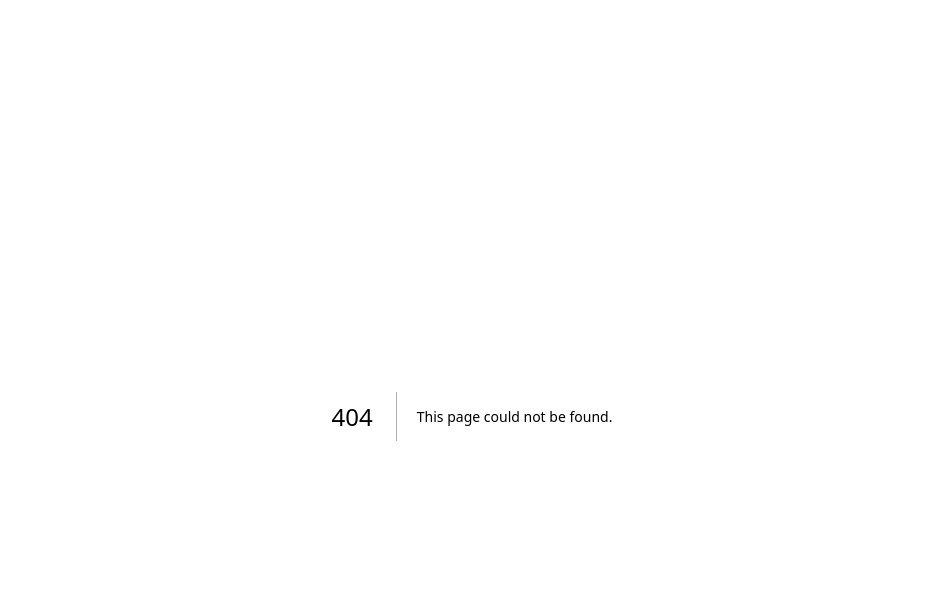
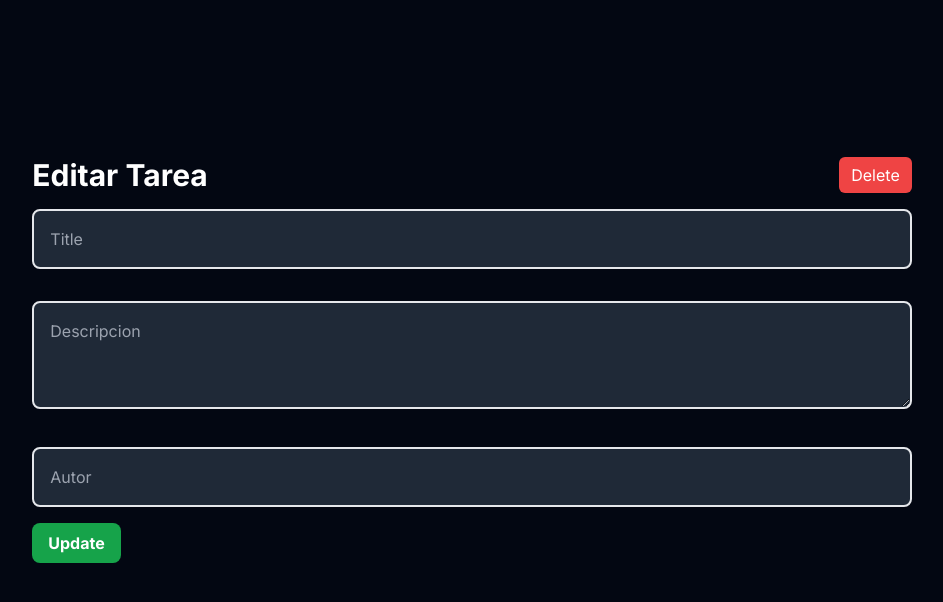
Before and after one commit to Jaal97/nextjs-mongodb-tasks, a Next.js app: page /tasks/1 in a window 1280 px wide. Before the commit this address had no page. Shown: the top 602 px of the page, without its empty margins (168-1111 px from the left). Built offline with nearby package versions, Linux system fonts and the light colour scheme; no server answers; the database is empty.

Commit message:
Agreganda la opcion de actualizar tareas

```diff
--- a/src/app/api/tasks/[id]/route.js
+++ b/src/app/api/tasks/[id]/route.js
@@ -1,6 +1,6 @@
 import { NextResponse } from "next/server";
 import { connectDB } from "/src/utils/mongoose";
-import Task from "@/models/Task";
+import Task from "/src/models/Task";
 
 export async function GET(request, {params}){
 
--- a/src/app/tasks/new/page.tsx
+++ b/src/app/tasks/new/page.tsx
@@ -1,7 +1,8 @@
 "use client"
-import { ChangeEvent, FormEvent} from "react";
+import { ChangeEvent, FormEvent, useEffect} from "react";
 import { useState } from "react";
-import { useRouter } from "next/navigation";
+import { useRouter, useParams } from "next/navigation";
+
 
 function FormPage(){
     const [newTask, setNewTask] = useState({
@@ -11,6 +12,21 @@ function FormPage(){
     });
 
     const router = useRouter()
+
+    //Para los parametros que llegan por la URL
+    const params = useParams()
+
+
+    const getTask = async () => {
+        const res = await fetch(`/api/tasks/${params.id}`)
+        const data = await res.json()
+        setNewTask({
+            tittle: data.tittle,
+            description: data.description,
+            autor: data.autor
+        })
+    }
+
 
     const createTask = async () => {
        try {
@@ -24,7 +40,7 @@ function FormPage(){
             const data = await res.json()
             if (res.status == 200){
                 router.push('/')
-                // router.refresh()
+                router.refresh()
 
             }
             console.log(data)
@@ -33,10 +49,55 @@ function FormPage(){
        }
     }
 
+
+    const updateTask = async () => {
+       try {
+            const res = await fetch(`/api/tasks/${params.id}`, {
+                method: "PUT",
+                body: JSON.stringify(newTask),
+                headers:{
+                    "Content-Type": "application/json",
+                }
+            })
+        const data = await res.json();
+        router.push('/')
+        router.refresh()
+       } catch (error) {
+            console.log(error)
+       }
+
+    };
+
+
+    const handleDelete = async () => {
+        if(
+            window.confirm("¿Estas seguro de eliminar esta tarea?"))
+            {
+                try {
+                    const res = await fetch(`/api/tasks/${params.id}`, {
+                        method: "DELETE"
+                    })
+                    router.push('/')
+                    router.refresh()
+                } catch (error) {
+                    console.log(error)
+                }
+            }
+
+    };
+
+
     const handleSubmit = async (e: FormEvent) => {
         e.preventDefault()
-        console.log(newTask)
-        await createTask()
+        if(!params.id){
+            await createTask()
+        }else{
+            updateTask()
+        }
+
+
+
+
         // const res = await fetch('/api/tasks/',{
         //     method: "POST",
         //     body: JSON.stringify(newTask)
@@ -49,13 +110,37 @@ function FormPage(){
         setNewTask({... newTask, [e.target.name]: e.target.value})
     }
 
+    //Comprobar que al momento de cargar este componente vengan sus parametros
+    useEffect(() =>{
+
+        if(params.id){
+            getTask()
+        }
+
+    }, [])
 
     return(
         <div className="h-[calc(100vh-7rem)] flex justify-center items-center">
             <form onSubmit={handleSubmit}>
+                <header
+                    className="flex justify-between"
+                >
                 <h1 className="font-bold text-3xl">
-                    Create Task
+                    {
+                        params.id ? "Editar Tarea" : "Crear Tarea"
+                    }
                 </h1>
+
+                <button
+                    type="button"
+                    className="bg-red-500 px-3 py-1 rounded-md"
+                    onClick={handleDelete}
+                >
+
+                    Delete
+                </button>
+
+                </header>
                 <input
                     type="text"
                     name="tittle"
@@ -63,6 +148,7 @@ function FormPage(){
                     id=""
                     className="bg-gray-800 border-2 w-full p-4 rounded-lg my-4"
                     onChange={handleChange}
+                    value={newTask.tittle}
                 />
                 <textarea
                     name="description"
@@ -71,6 +157,7 @@ function FormPage(){
                     placeholder="Descripcion"
                     className="bg-gray-800 border-2 w-full p-4 rounded-lg my-4"
                     onChange={handleChange}
+                    value={newTask.description}
                 ></textarea>
                 <input
                     type="text"
@@ -79,9 +166,14 @@ function FormPage(){
                     id=""
                     className="bg-gray-800 border-2 w-full p-4 rounded-lg my-4"
                     onChange={handleChange}
+                    value={newTask.autor}
                 />
-                <button className="bg-green-600 hover:bg-green-700 text-white font-bold px-4 py-2 rounded-lg" >
-                    Save
+                <button
+                    type="submit"
+                    className="bg-green-600 hover:bg-green-700 text-white font-bold px-4 py-2 rounded-lg" >
+                    {
+                        !params.id ? "Save" : "Update"
+                    }
                 </button>
             </form>
         </div>
--- a/src/components/TaskCard.jsx
+++ b/src/components/TaskCard.jsx
@@ -1,8 +1,9 @@
 import React from "react";
-
+import Link from "next/link";
 
 function TaskCard({task}){
     return(
+        <Link href={`/tasks/${task._id}`}>
             <div className="bg-gray-800 p-10 text-white rounded-md hover:cursor-pointer hover:bg-gray-600">
                 <h3>{task.tittle}</h3>
                 <p>{task.description}</p>
@@ -10,6 +11,8 @@ function TaskCard({task}){
                 {/* <hr />
                 <br /> */}
             </div>
+        </Link>
+
     )
 }
 
```
Also changed, not shown: src/app/tasks/[id]/page.tsx (added, +14 -0 lines). Lines whose indentation alone changed are shown as unchanged.
